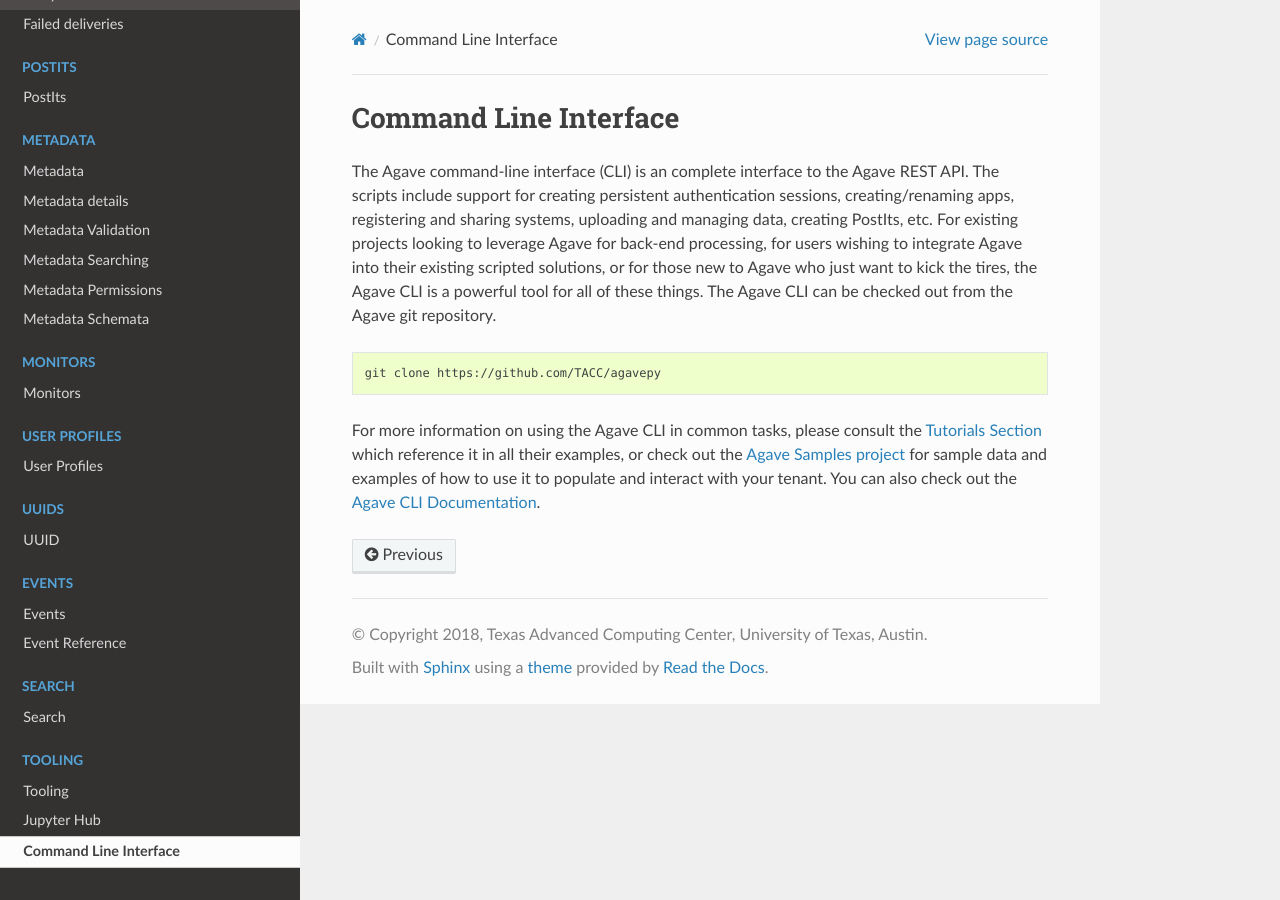
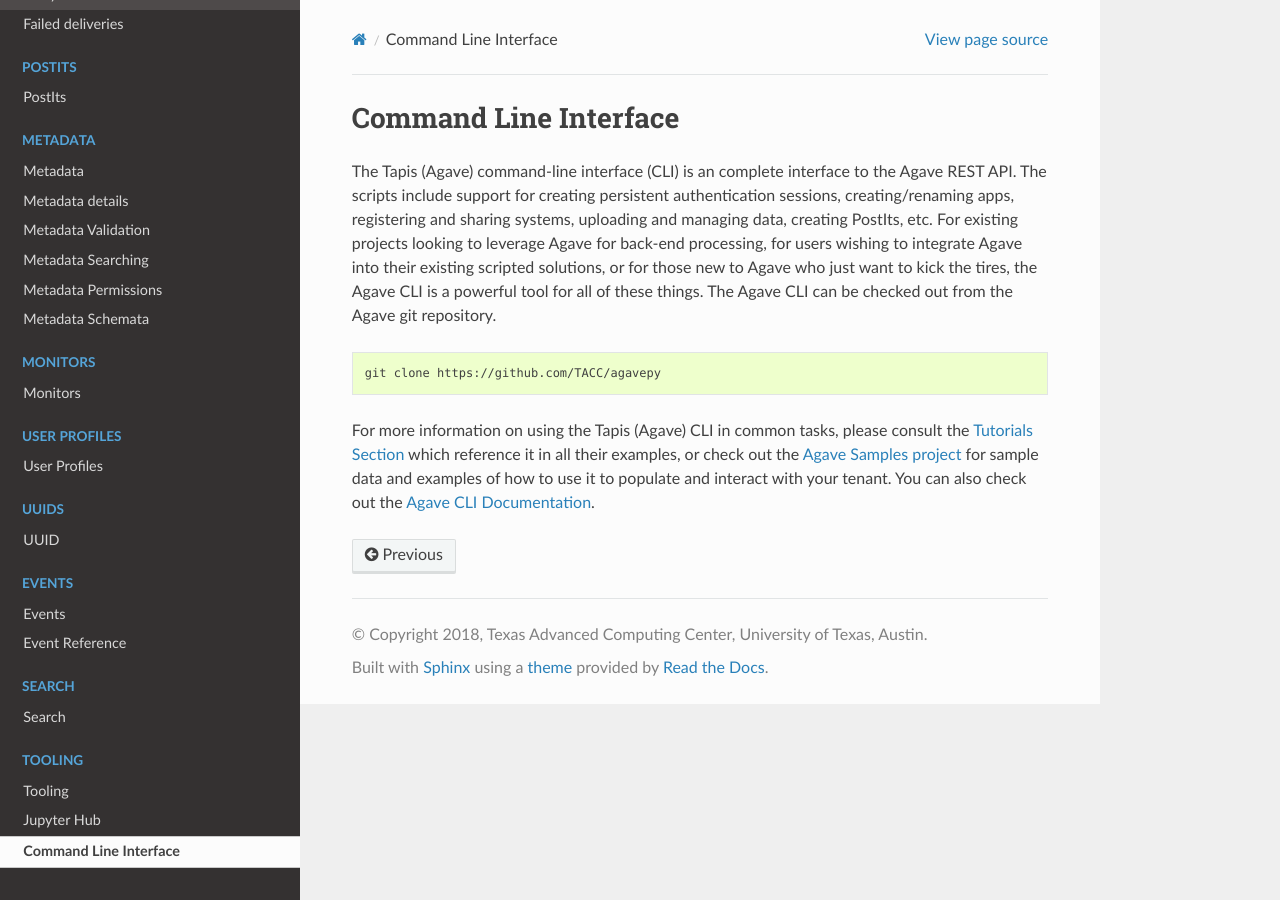
Before and after one commit to TACC-Cloud/agave-docs, a Sphinx documentation site: the page built from docs/agave/tooling/command-line-interface.rst, in a window 1280 px wide. Built offline with Sphinx 7.4.7 and the Read the Docs theme 2.0.0, drawn with Linux system fonts in a browser that asks for light colours; pages that are not in the unit, such as notebooks, are missing from menus.

Commit message:
changed tooling section

```diff
--- a/docs/agave/tooling/command-line-interface.rst
+++ b/docs/agave/tooling/command-line-interface.rst
@@ -5,10 +5,10 @@
 Command Line Interface
 ----------------------
 
-The Agave command-line interface (CLI) is an complete interface to the Agave REST API. The scripts include support for creating persistent authentication sessions, creating/renaming apps, registering and sharing systems, uploading and managing data, creating PostIts, etc. For existing projects looking to leverage Agave for back-end processing, for users wishing to integrate Agave into their existing scripted solutions, or for those new to Agave who just want to kick the tires, the Agave CLI is a powerful tool for all of these things. The Agave CLI can be checked out from the Agave git repository.
+The Tapis (Agave) command-line interface (CLI) is an complete interface to the Agave REST API. The scripts include support for creating persistent authentication sessions, creating/renaming apps, registering and sharing systems, uploading and managing data, creating PostIts, etc. For existing projects looking to leverage Agave for back-end processing, for users wishing to integrate Agave into their existing scripted solutions, or for those new to Agave who just want to kick the tires, the Agave CLI is a powerful tool for all of these things. The Agave CLI can be checked out from the Agave git repository.
 
 .. code-block:: shell
 
    git clone https://github.com/TACC/agavepy
 
-For more information on using the Agave CLI in common tasks, please consult the :raw-html-m2r:`<a href="#tutorials" title="Tutorials">Tutorials Section</a>` which reference it in all their examples, or check out the :raw-html-m2r:`<a href="https://bitbucket.org/agaveapi/science-api-samples" title="Agave Tutorials Samples" target="_blank">Agave Samples project</a>` for sample data and examples of how to use it to populate and interact with your tenant. You can also check out the :raw-html-m2r:`<a href="https://github.com/TACC-Cloud/agave-cli" title="Agave CLI Documentation" target="_blank">Agave CLI Documentation</a>`.
+For more information on using the Tapis (Agave) CLI in common tasks, please consult the :raw-html-m2r:`<a href="#tutorials" title="Tutorials">Tutorials Section</a>` which reference it in all their examples, or check out the :raw-html-m2r:`<a href="https://bitbucket.org/agaveapi/science-api-samples" title="Agave Tutorials Samples" target="_blank">Agave Samples project</a>` for sample data and examples of how to use it to populate and interact with your tenant. You can also check out the :raw-html-m2r:`<a href="https://github.com/TACC-Cloud/agave-cli" title="Agave CLI Documentation" target="_blank">Agave CLI Documentation</a>`.
--- a/docs/agave/tooling/introduction.rst
+++ b/docs/agave/tooling/introduction.rst
@@ -2,4 +2,4 @@
 Tooling
 =======
 
-Sometimes the hardest part of a new project is taking the first step. Agave Tooling helps make taking that first step a little easier through reference web applications, boilerplate integrations scripts, and integrations with popular CMS and frameworks through native plugins and modules.
+Sometimes the hardest part of a new project is taking the first step. Tapis (Agave) Tooling helps make taking that first step a little easier through reference web applications, boilerplate integrations scripts, and integrations with popular CMS and frameworks through native plugins and modules.
--- a/docs/agave/tooling/jupyter-hub.rst
+++ b/docs/agave/tooling/jupyter-hub.rst
@@ -4,6 +4,6 @@
 
 Jupyter notebooks (formerly iPython notebooks) provide users with interactive computing documents that contain both computer code and a mix of rich text elements such as data visualizations, text paragraphs, hyperlinks, formatted equations, etc. The code cells in notebooks can be executed interactively, cell by cell, and the results of the executions are displayed in subsequent cells in the notebook. The notebooks can also be exported to a serialized JSON formatted file and executed like a traditional program.
 
-JupyterHub is an open source project to provide multi-user hosted notebook servers as a service. When a user signs in to JupyterHub, a notebook server with pre-configured software is automatically launched for them. The Agave team integrated JupyterHub into its identity and access management stack and made several other additional enhancements and customizations to enable the use of Agave's language SDKs such as agavepy and the CLI, persistent storage, and multiple kernel support, directly from their notebooks with very minimal setup. Agave’s deployment of JupyterHub, which runs each user’s notebook server in a Docker container to further enhance reproducibility, is freely available for use in Agave's Public Tenant.
+JupyterHub is an open source project to provide multi-user hosted notebook servers as a service. When a user signs in to JupyterHub, a notebook server with pre-configured software is automatically launched for them. The Tapis (Agave) team integrated JupyterHub into its identity and access management stack and made several other additional enhancements and customizations to enable the use of Agave's language SDKs such as agavepy and the CLI, persistent storage, and multiple kernel support, directly from their notebooks with very minimal setup. Agave’s deployment of JupyterHub, which runs each user’s notebook server in a Docker container to further enhance reproducibility, is freely available for use in Agave's Public Tenant.
 
 You can get started with JupyterHub today at `https://jupyter.tacc.cloud <https://jupyter.tacc.cloud>`_.
```
